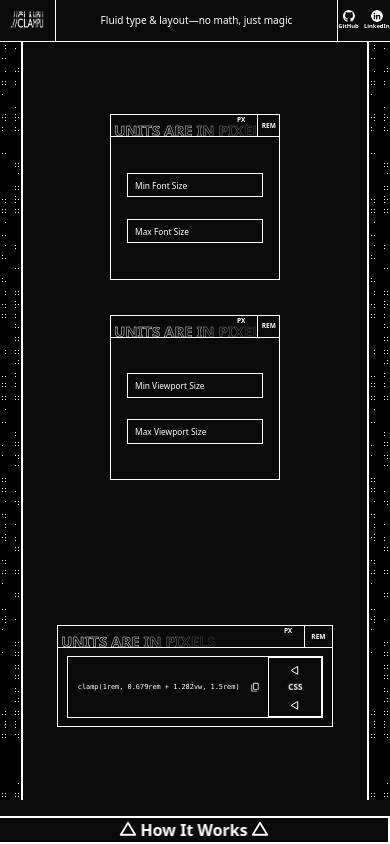
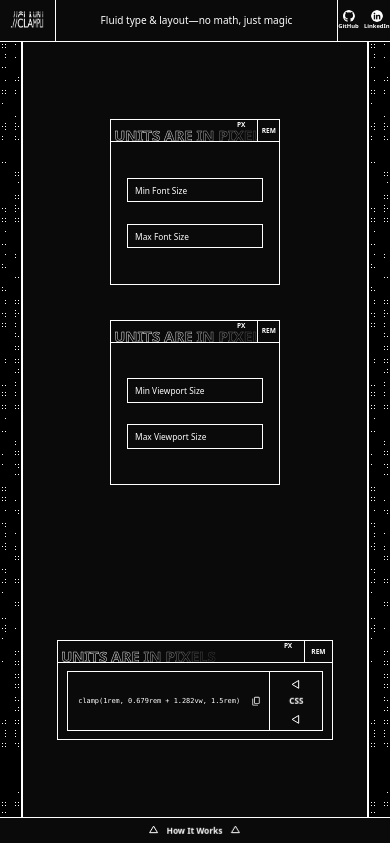
Before and after one commit to auilk/clampli, a React (Vite) app: page / in a window 390 px wide. Shown: the top 844 px of the page. Built offline with nearby package versions, Linux system fonts and the light colour scheme.

Commit message:
Tweak Toggle component and make Slide toggle responsive

```diff
--- a/src/App.jsx
+++ b/src/App.jsx
@@ -58,12 +58,12 @@ function App()
       </header>
 
       <main className="flex relative flex-col flex-grow min-h-0">
-        <section className="flex flex-grow pb-11 min-h-0">
+        <section className="flex flex-grow pb-6.5 min-h-0">
           <div className="w-full h-full flex-[6%] xs:flex-[5%] border-r-2 border-white">
             <DottedBG></DottedBG>
           </div>
 
-          <div className="flex flex-col items-center justify-around h-full px-0 flex-[90%]">
+          <div className="flex flex-col items-center justify-around h-full flex-[90%]">
             <div
               className="flex xs:flex-row flex-col justify-center"
               style={{
--- a/src/components/ClampResult.jsx
+++ b/src/components/ClampResult.jsx
@@ -63,6 +63,7 @@ function ClampResult({fontSize = "1rem", borderWidth = "2px"})
                     value={format}
                     onToggle={setFormat}
                     padding="clamp(0.3rem, 0.199rem + 0.505vw, 1rem)"
+                    borderWidth={borderWidth}
                     fontSize="clamp(0.5rem, 0.428rem + 0.36vw, 1rem)"
                     firstOption="CSS"
                     secondOption="TAILWIND"
--- a/src/components/Slide.jsx
+++ b/src/components/Slide.jsx
@@ -49,7 +49,7 @@ function Slide()
     return(
         <section
             ref={slideRef}
-            className="absolute z-1"
+            className="w-dvw absolute z-1 scale-x-101"
             style={{
                 top: slide === "How It Works" ? `${yPos}px` : "0",
                 transition: !isResizing ? "top 0.3s ease-in-out" : "none"
@@ -58,10 +58,11 @@ function Slide()
             <Toggle
                 value={slide}
                 onToggle={setSlide}
+                padding="0.4rem"
+                borderWidth="clamp(1px, 0.614px + 0.12vw, 3px)"
+                fontSize="clamp(0.5rem, 0.428rem + 0.36vw, 1rem)"
                 firstOption="How It Works"
                 secondOption="Calculator"
-                padding={0}
-                vertical={false}
                 fullWidth={true}
             ></Toggle>
 
--- a/src/components/Toggle.jsx
+++ b/src/components/Toggle.jsx
@@ -5,13 +5,14 @@
  * @param {Object} props - Component props.
  * @param {string} [props.fontSize="1rem"] - CSS font size of the toggle text.
  * @param {string} [props.padding="1rem"] - CSS padding inside the toggle button.
+ * @param {string} [props.borderWidth="2px"] - CSS border width around the Toggle container (e.g., "1px", "0.5rem").
  * @param {string} [props.firstOption="option01"] - Label for the first toggle option.
  * @param {string} [props.secondOption="option02"] - Label for the second toggle option.
  * @param {boolean} [props.vertical=false] - If true, toggle displays vertically; otherwise horizontally.
  * @param {boolean} [props.fullWidth=false] - If true, toggle stretches to fill the container width.
  * @returns {JSX.Element} The rendered toggle button component.
  */
-function Toggle({fontSize = "1rem", padding = "1rem",firstOption = "option01", secondOption = "option02", vertical = false, fullWidth = false, value, onToggle})
+function Toggle({fontSize = "1rem", padding = "1rem", borderWidth = "2px", firstOption = "option01", secondOption = "option02", vertical = false, fullWidth = false, value, onToggle})
 {
     const longest = firstOption.length > secondOption.length ? firstOption : secondOption;
 
@@ -22,7 +23,8 @@ function Toggle({fontSize = "1rem", padding = "1rem",firstOption = "option01", s
             style={{
                 width: fullWidth ? "100%" : "fit-content",
                 flexDirection: vertical ? "column" : "row",
-                padding: padding
+                padding: padding,
+                borderWidth: `${borderWidth} ${borderWidth} ${borderWidth} 0`
             }}
         >
             <svg
```
